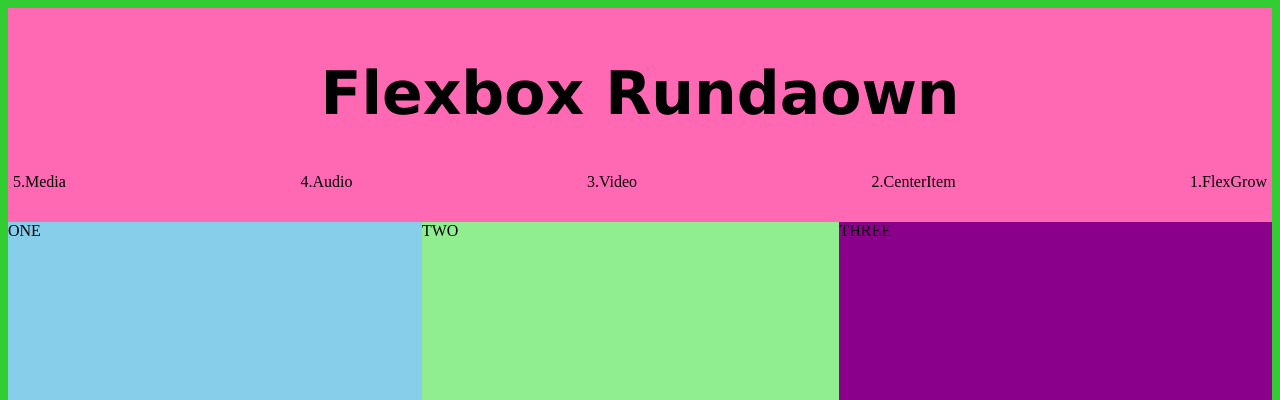
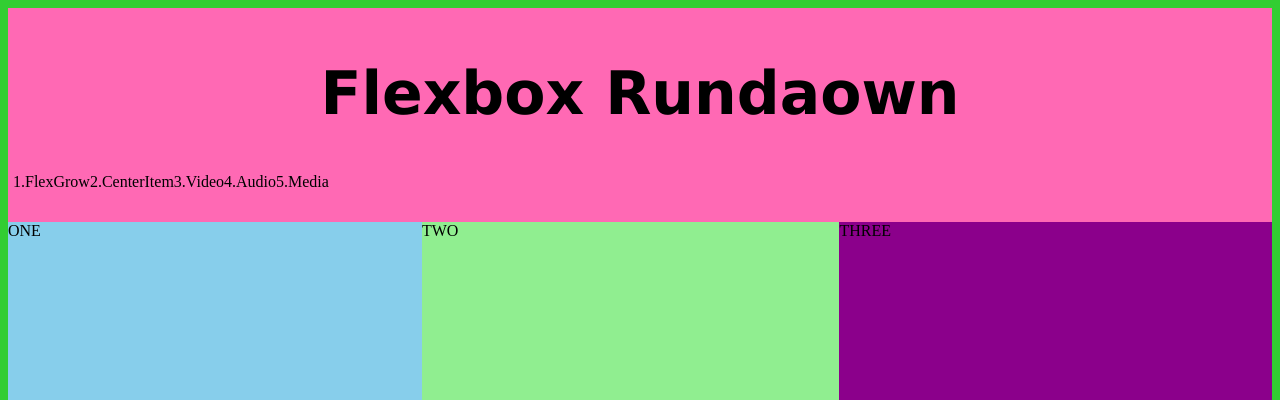
Before and after one commit to MrWPrice/GAWDS-Flex-Week5, a plain HTML site: page index.html in a window 1280 px wide. Shown: the top 400 px of the page. Drawn offline with Linux system fonts and the light colour scheme.

Commit message:
Update styles.css

```diff
--- a/styles.css
+++ b/styles.css
@@ -24,8 +24,8 @@ ul {
 .container-navigation {
     display: flex;
     flex-wrap: wrap;
-    flex-direction: row-reverse;
-    justify-content: space-between;
+    flex-direction: row;
+    align-items: flex-start;
 }
 
 /* section one flex grow and shrink */
```
